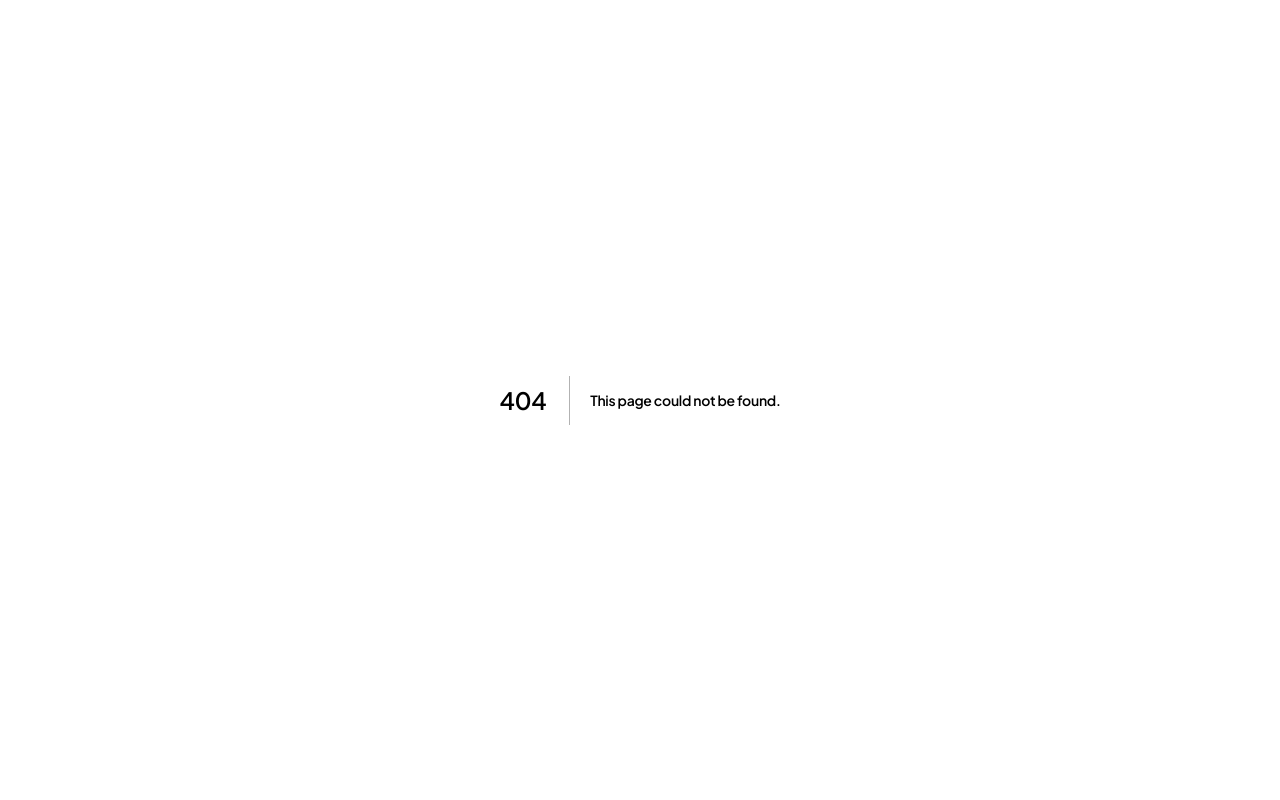
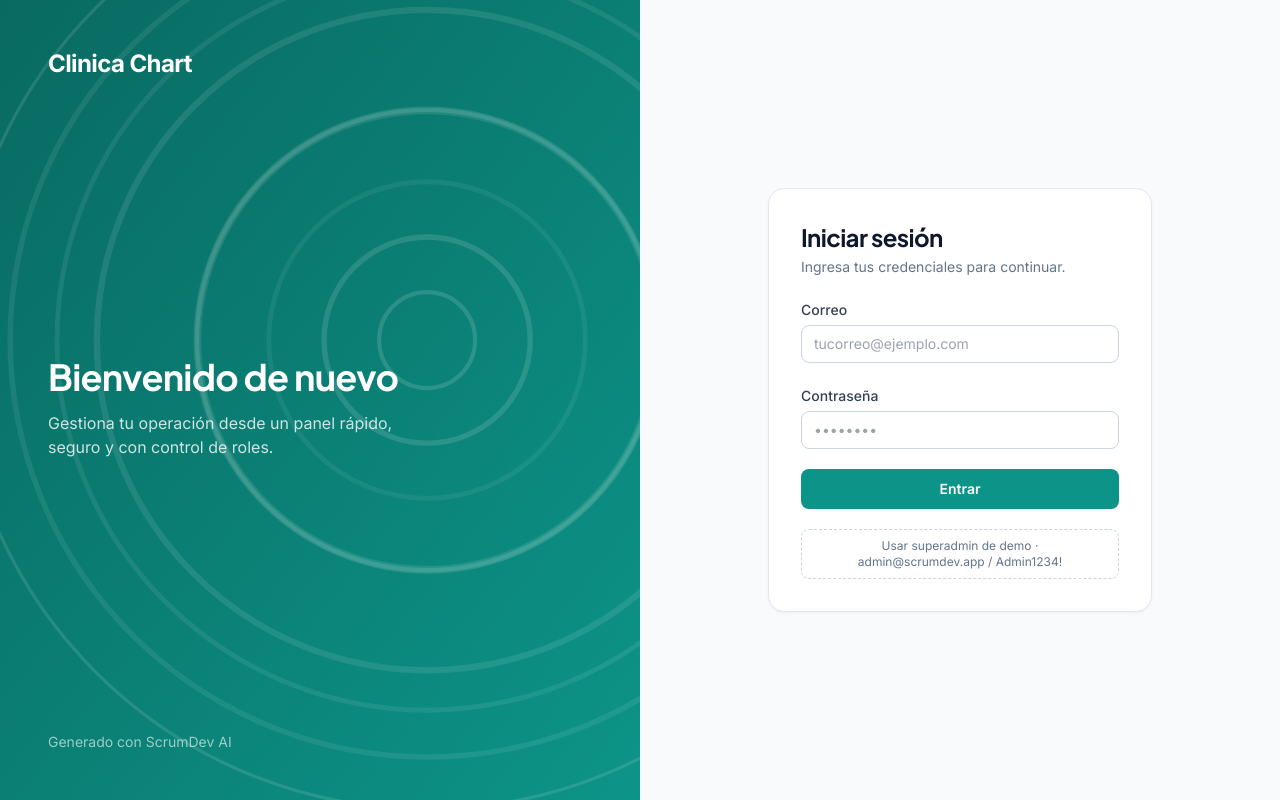
Before and after one commit to JaydethSp01/saludchart-web, a Next.js app: page /login in a window 1280 px wide. Before the commit this address had no page. Built offline with nearby package versions, Linux system fonts and the light colour scheme.

Commit message:
feat: ScrumDev AI build :: app/login/page.tsx

```diff
--- /dev/null
+++ b/app/login/page.tsx
@@ -0,0 +1,7 @@
+"use client";
+export const dynamic = "force-dynamic";
+import { LoginForm } from "@/components/ui/LoginForm";
+
+export default function LoginPage() {
+  return <LoginForm appName="Clinica Chart" />;
+}
```
